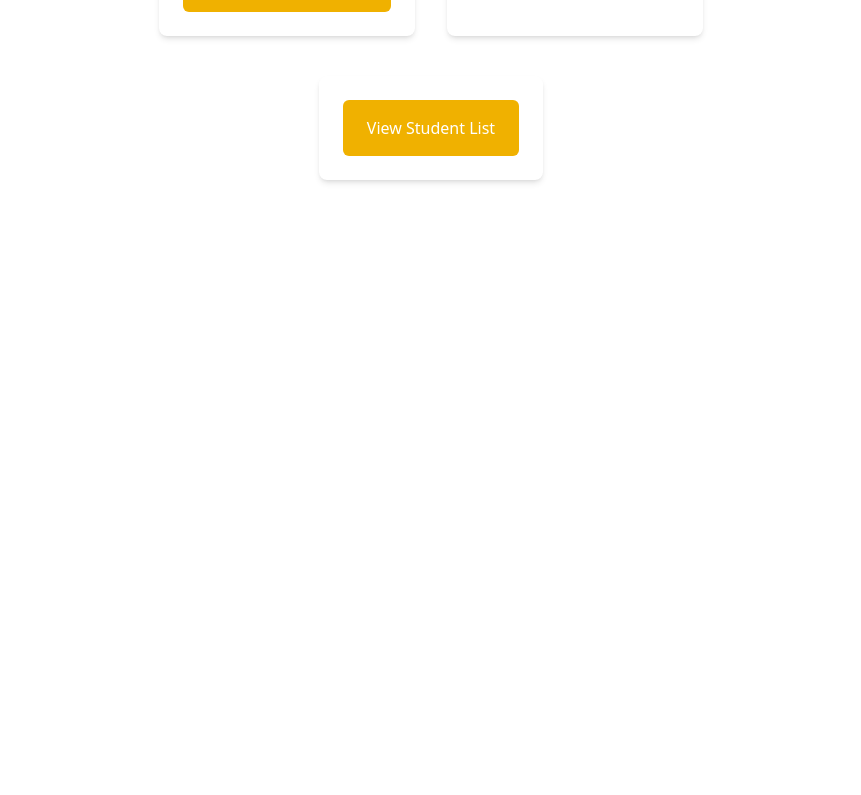
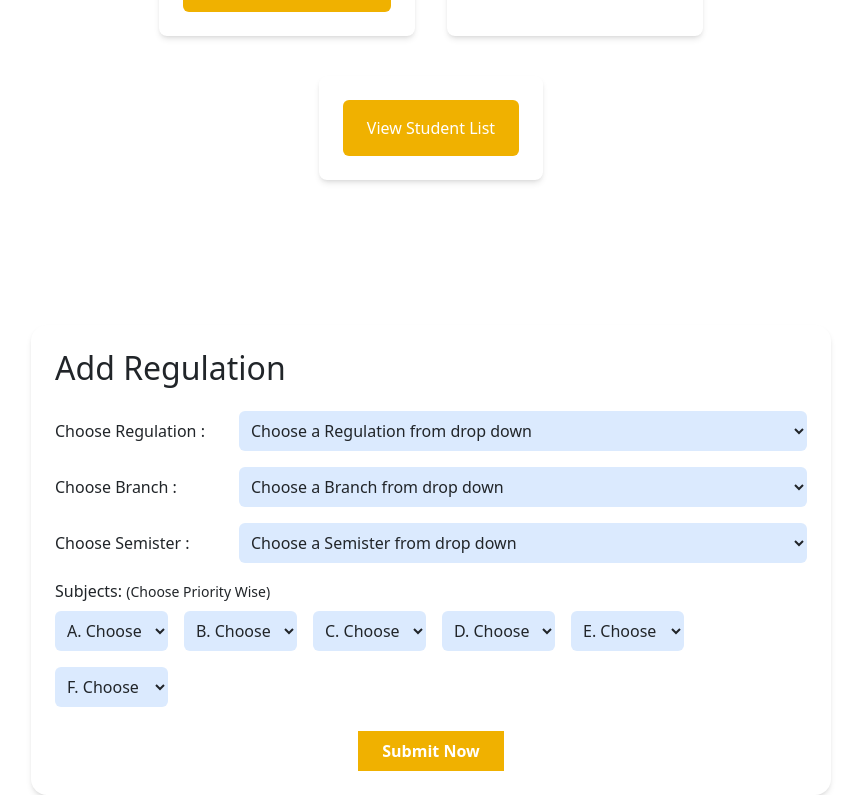
Before and after one commit to Ankitkumar7311/E-Learning, a React (Vite) app: page /login in a window 1280 px wide. Shown: the part 4043-4838 px from the top of the page, without its empty margins (209-1070 px from the left). Before the commit the page ends 4328 px from the top, so only its background shows below. Built offline with nearby package versions, Linux system fonts and the light colour scheme.

Commit message:
Regulation module added

```diff
--- a/src/App.jsx
+++ b/src/App.jsx
@@ -14,6 +14,7 @@ import SearchFaculty from './components/admin_profile/SearchFaculty';
 import TeacherTable from './components/admin_profile/TeacherTable';
 import Profile from './components/admin_profile/Profile';
 import Add from './components/admin_profile/Add';
+import RegulationForm from './components/admin_profile/Regulation';
 
 
 const App = () => {
@@ -37,6 +38,7 @@ const App = () => {
       <TeacherTable/>
       <Profile/>
       <Add/>
+      <RegulationForm/>
 
 
     </Router>
--- /dev/null
+++ b/src/components/admin_profile/Regulation.jsx
@@ -0,0 +1,119 @@
+import React, { useState } from "react";
+
+const RegulationForm = () => {
+    const regulations = ["R15", "R17", "R19", "R21"];
+    const branches = ["CSE", "ECE", "EEE", "MECH", "CIVIL"];
+    const semesters = ["1st Sem", "2nd Sem", "3rd Sem", "4th Sem", "5th Sem", "6th Sem", "7th Sem", "8th Sem"];
+    const subjects = ["A", "B", "C", "D", "E", "F"];
+
+    const [formData, setFormData] = useState({
+        regulation: "",
+        branch: "",
+        semester: "",
+        subjects: Array(subjects.length).fill(""),
+    });
+
+    const handleChange = (e) => {
+        setFormData({ ...formData, [e.target.name]: e.target.value });
+    };
+
+    const handleSubjectChange = (index, value) => {
+        const newSubjects = [...formData.subjects];
+        newSubjects[index] = value;
+        setFormData({ ...formData, subjects: newSubjects });
+    };
+
+    const handleSubmit = (e) => {
+        e.preventDefault();
+        console.log(formData);
+    };
+
+    return (
+        <div className="w-full flex justify-center mt-10 ">
+            <form
+                onSubmit={handleSubmit}
+                className="bg-white shadow-md rounded-2xl p-6 w-[800px]"
+            >
+                <h2 className="text-xl font-semibold mb-4">Add Regulation</h2>
+
+
+                <div className="mb-3 flex items-center gap-4">
+                    <label className="w-40">Choose Regulation :</label>
+                    <select
+                        name="regulation"
+                        value={formData.regulation}
+                        onChange={handleChange}
+                        className="flex-1 p-2 rounded-md bg-blue-100"
+                    >
+                        <option value="">Choose a Regulation from drop down</option>
+                        {regulations.map((reg, idx) => (
+                            <option key={idx} value={reg}>{reg}</option>
+                        ))}
+                    </select>
+                </div>
+
+
+                <div className="mb-3 flex items-center gap-4">
+                    <label className="w-40">Choose Branch :</label>
+                    <select
+                        name="branch"
+                        value={formData.branch}
+                        onChange={handleChange}
+                        className="flex-1 p-2 rounded-md bg-blue-100"
+                    >
+                        <option value="">Choose a Branch from drop down</option>
+                        {branches.map((br, idx) => (
+                            <option key={idx} value={br}>{br}</option>
+                        ))}
+                    </select>
+                </div>
+
+
+                <div className="mb-3 flex items-center gap-4">
+                    <label className="w-40">Choose Semister :</label>
+                    <select
+                        name="semester"
+                        value={formData.semester}
+                        onChange={handleChange}
+                        className="flex-1 p-2 rounded-md bg-blue-100"
+                    >
+                        <option value="">Choose a Semister from drop down</option>
+                        {semesters.map((sem, idx) => (
+                            <option key={idx} value={sem}>{sem}</option>
+                        ))}
+                    </select>
+                </div>
+
+                <div className="mb-4">
+                    <label className="block mb-2">Subjects: <span className="text-sm">(Choose Priority Wise)</span></label>
+                    <div className="flex gap-3 flex-wrap">
+                        {subjects.map((sub, index) => (
+                            <select
+                                key={index}
+                                value={formData.subjects[index]}
+                                onChange={(e) => handleSubjectChange(index, e.target.value)}
+                                className="p-2 rounded-md bg-blue-100"
+                            >
+                                <option value="">{sub}. Choose</option>
+                                <option value="Maths">Maths</option>
+                                <option value="Physics">Physics</option>
+                                <option value="Chemistry">Chemistry</option>
+                                <option value="English">English</option>
+                            </select>
+                        ))}
+                    </div>
+                </div>
+
+
+                <button
+                    type="submit"
+                    className="bg-yellow-500 text-white font-bold py-2 px-6 rounded-lg hover:bg-yellow-600 transition block mx-auto"
+                >
+                    Submit Now
+                </button>
+            </form>
+        </div>
+    );
+};
+
+export default RegulationForm;
```
